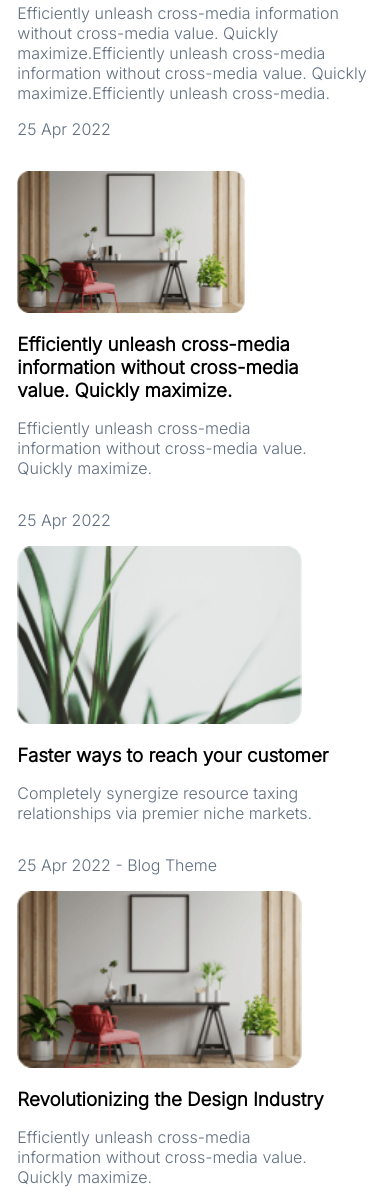
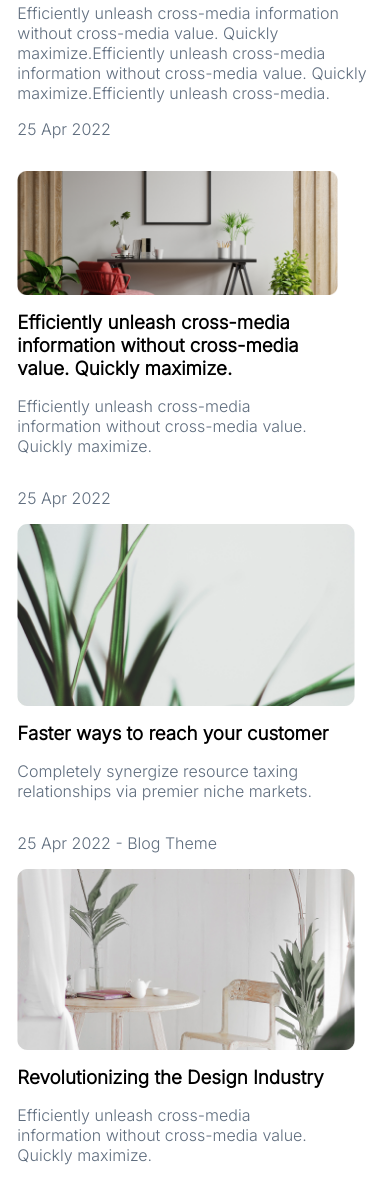
Before and after one commit to mnawalali/ui-assignmnet-ase-nawal-ali, a plain HTML site: page index.html in a window 390 px wide. Shown: the part 8640-9830 px from the top of the page. Drawn offline with Linux system fonts and the light colour scheme.

Commit message:
feedback incorporated

```diff
--- a/index.html
+++ b/index.html
@@ -462,7 +462,8 @@
       <div class="blog-col">
         <div class="flex-row blog-descr-hldr">
           <div class="blog-descr-img">
-            <img class="blog-descr-img" src="blog-img-2-min.png" />
+            <img class="blog-descr-img orig" src="blog-img-2-min.png" />
+            <img class="blog-descr-img rep" src="blog-replace-2.png" />
           </div>
 
           <div class="flex-col blog-descr-col">
@@ -476,7 +477,8 @@
 
         <div class="flex-row blog-descr-hldr">
           <div>
-            <img class="blog-descr-img" src="blog-img-3-min.png" />
+            <img class="blog-descr-img orig" src="blog-img-3-min.png" />
+            <img class="blog-descr-img rep" src="blog-replace-3.png" />
           </div>
 
           <div class="flex-col blog-descr-col">
@@ -489,7 +491,8 @@
 
         <div class="flex-row blog-descr-hldr">
           <div>
-            <img class="blog-descr-img" src="blog-img-2-min.png" />
+            <img class="blog-descr-img orig" src="blog-img-4-min.png" />
+            <img class="blog-descr-img rep" src="blog-replace-4.png" />
           </div>
 
           <div class="flex-col blog-descr-col">
@@ -567,8 +570,9 @@
       </div>
 
       <div class="footer-end-container flex-row flex-wrap algn-cent jst-spc-btw">
+
         <div>
-          <img src="./CompanyLogo-min.png">
+          <a href="index.html"><img src="./CompanyLogo-min.png"></a>
         </div>
 
         <p class="color-neutral primary-font">© 2023 Lookscout. All Rights Reserved.</p>
--- a/style.css
+++ b/style.css
@@ -419,6 +419,10 @@ font-size: 1.2rem;
   border: 1px solid #f4f5f7;
 }
 
+.rep{
+  display: none;
+}
+
 .blog-col {
   width: 40%;
 }
@@ -649,7 +653,15 @@ font-size: 1.2rem;
   }
 
   .blog-descr-img {
-    width: 80%;
+    width: 95%;
+  }
+
+  .rep{
+    display: block;
+  }
+
+  .orig{
+    display: none;
   }
 
   .blog-col {
```
Also changed, not shown: blog-replace-2.png (added), blog-replace-3.png (added), blog-replace-4.png (added).
